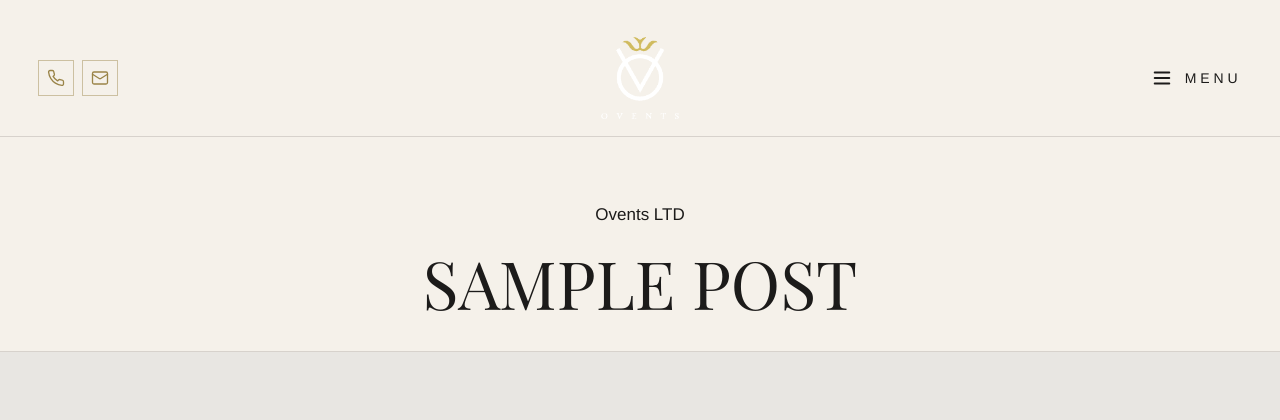
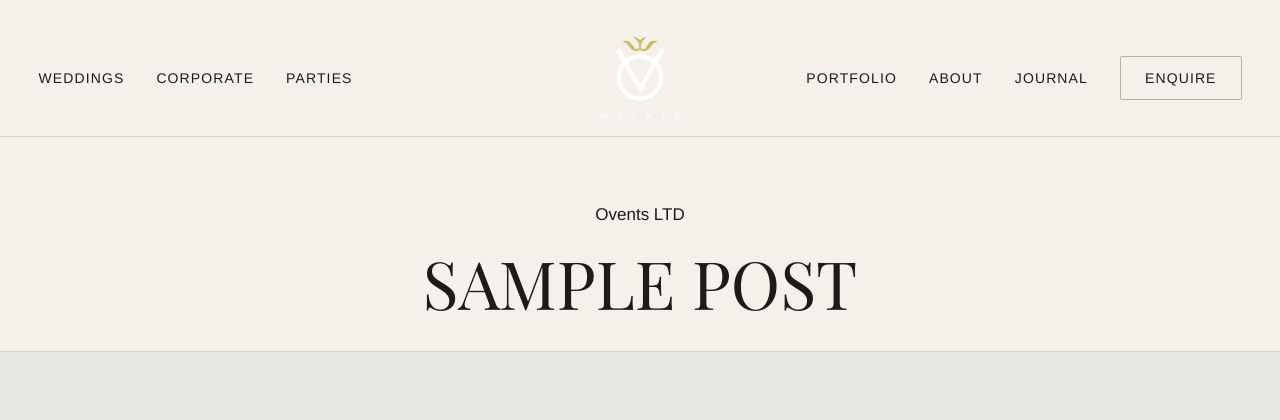
Before and after one commit to bphat234/ovents-theme-staging, a WordPress theme: template page.php in a window 1280 px wide. Shown: the top 420 px of the page. Run offline with PHP 8.4 and a stand-in for WordPress, Linux system fonts and the light colour scheme; the site name, menu and one post (Sample post) are stand-ins, and other content is empty; some web fonts are replaced.

Commit message:
Theme 2.9.60.

```diff
--- a/assets/js/main.js
+++ b/assets/js/main.js
@@ -24,13 +24,6 @@
 		if (backdrop) backdrop.hidden = !open;
 		document.body.classList.toggle('nav-open', open);
 		document.body.style.overflow = open ? 'hidden' : '';
-		if (!open) {
-			document.querySelectorAll('.menu-wix__services.is-expanded').forEach(function (li) {
-				li.classList.remove('is-expanded');
-				var btn = li.querySelector('[data-menu-expand]');
-				if (btn) btn.setAttribute('aria-expanded', 'false');
-			});
-		}
 	}
 
 	if (toggle && nav) {
@@ -68,16 +61,6 @@
 		});
 	}
 
-	document.addEventListener('click', function (e) {
-		var btn = e.target.closest('[data-menu-expand]');
-		if (!btn || !nav || !nav.contains(btn)) return;
-		e.preventDefault();
-		e.stopPropagation();
-		var row = btn.closest('.menu-wix__services');
-		if (!row) return;
-		var expanded = row.classList.toggle('is-expanded');
-		btn.setAttribute('aria-expanded', expanded ? 'true' : 'false');
-	});
 
 	var instaGrid = document.querySelector('[data-insta-grid]');
 	var instaToggle = document.querySelector('[data-insta-toggle]');
--- a/functions.php
+++ b/functions.php
@@ -9,7 +9,7 @@ if ( ! defined( 'ABSPATH' ) ) {
 	exit;
 }
 
-define( 'OVENTS_VERSION', '2.9.58' );
+define( 'OVENTS_VERSION', '2.9.60' );
 
 require_once get_template_directory() . '/inc/env.php';
 require_once get_template_directory() . '/inc/staging-guard.php';
--- a/header.php
+++ b/header.php
@@ -25,9 +25,24 @@ $is_hero_header = ovents_use_hero_chrome();
 				<?php echo ovents_icon( 'mail' ); // phpcs:ignore WordPress.Security.EscapeOutput.OutputNotEscaped ?>
 			</a>
 		</div>
+		<nav class="header-nav-desktop" aria-label="Main">
+			<ul class="menu-desktop">
+				<li><a href="<?php echo esc_url( home_url( '/weddings/' ) ); ?>"<?php echo ( is_page( 'weddings' ) ? ' aria-current="page"' : '' ); ?>>Weddings</a></li>
+				<li><a href="<?php echo esc_url( home_url( '/corporate-events/' ) ); ?>"<?php echo ( is_page( 'corporate-events' ) ? ' aria-current="page"' : '' ); ?>>Corporate</a></li>
+				<li><a href="<?php echo esc_url( home_url( '/parties/' ) ); ?>"<?php echo ( is_page( 'parties' ) ? ' aria-current="page"' : '' ); ?>>Parties</a></li>
+			</ul>
+		</nav>
 		<a class="brand" href="<?php echo esc_url( home_url( '/' ) ); ?>">
 			<img src="<?php echo esc_url( get_theme_file_uri( 'assets/img/logo-header-white.png' ) ); ?>" width="150" height="150" alt="Ovents LTD" decoding="async">
 		</a>
+		<nav class="header-nav-desktop header-nav-desktop--right" aria-label="Secondary">
+			<ul class="menu-desktop">
+				<li><a href="<?php echo esc_url( home_url( '/portfolio/' ) ); ?>"<?php echo ( defined( 'OVENTS_PORTFOLIO_CPT' ) && ( is_post_type_archive( OVENTS_PORTFOLIO_CPT ) || is_singular( OVENTS_PORTFOLIO_CPT ) ) ? ' aria-current="page"' : '' ); ?>>Portfolio</a></li>
+				<li><a href="<?php echo esc_url( home_url( '/about/' ) ); ?>"<?php echo ( is_page( 'about' ) ? ' aria-current="page"' : '' ); ?>>About</a></li>
+				<li><a href="<?php echo esc_url( home_url( '/blog/' ) ); ?>"<?php echo ( is_page( 'blog' ) || is_singular( 'post' ) || is_home() ? ' aria-current="page"' : '' ); ?>>Journal</a></li>
+				<li><a class="btn-enquire" href="<?php echo esc_url( home_url( '/contact/' ) ); ?>"<?php echo ( is_page( 'contact' ) ? ' aria-current="page"' : '' ); ?>>Enquire</a></li>
+			</ul>
+		</nav>
 		<button type="button" class="nav-toggle" aria-controls="site-nav" aria-expanded="false" aria-label="Open menu">
 			<span class="nav-toggle-icon" aria-hidden="true">
 				<?php echo ovents_icon( 'menu', array( 'width' => 22, 'height' => 22 ) ); // phpcs:ignore WordPress.Security.EscapeOutput.OutputNotEscaped ?>
--- a/style.css
+++ b/style.css
@@ -389,6 +383,128 @@ body.has-inner-hero-header .site-chrome:not(.is-scrolled) .icon-link {
 	line-height: 0;
 }
 
+.header-nav-desktop {
+	display: none;
+}
+
+.menu-desktop {
+	list-style: none;
+	margin: 0;
+	padding: 0;
+	display: flex;
+	align-items: center;
+	gap: clamp(1.25rem, 2.5vw, 2rem);
+}
+
+.menu-desktop a {
+	font-family: var(--body);
+	font-size: 14px;
+	font-weight: 400;
+	letter-spacing: 0.08em;
+	text-transform: uppercase;
+	color: var(--white);
+	text-decoration: none;
+	transition: color 0.2s ease;
+	position: relative;
+	display: inline-block;
+	min-height: 44px;
+	display: inline-flex;
+	align-items: center;
+}
+
+.menu-desktop a:hover {
+	color: var(--gold-light);
+}
+
+.menu-desktop a:focus-visible {
+	outline: 2px solid var(--gold-light);
+	outline-offset: 4px;
+	border-radius: 2px;
+}
+
+.menu-desktop a[aria-current="page"] {
+	color: var(--gold-light);
+}
+
+.btn-enquire {
+	border: 1px solid rgba(255, 255, 255, 0.4);
+	border-radius: 2px;
+	padding: 0.65rem 1.5rem;
+	transition: background 0.2s ease, border-color 0.2s ease, color 0.2s ease;
+}
+
+.btn-enquire:hover {
+	background: rgba(255, 255, 255, 0.08);
+	border-color: rgba(255, 255, 255, 0.65);
+	color: var(--white);
+}
+
+.has-inner-header .menu-desktop a {
+	color: var(--ink);
+}
+
+.has-inner-header .menu-desktop a:hover {
+	color: var(--gold);
+}
+
+.has-inner-header .menu-desktop a[aria-current="page"] {
+	color: var(--gold);
+}
+
+.has-inner-header .btn-enquire {
+	border-color: rgba(28, 27, 26, 0.3);
+}
+
+.has-inner-header .btn-enquire:hover {
+	background: rgba(28, 27, 26, 0.04);
+	border-color: rgba(28, 27, 26, 0.5);
+	color: var(--ink);
+}
+
+.site-chrome.is-scrolled.site-chrome--hero .menu-desktop a {
+	color: var(--white);
+}
+
+.site-chrome.is-scrolled.site-chrome--hero .menu-desktop a:hover {
+	color: var(--gold-light);
+}
+
+.site-chrome.is-scrolled.site-chrome--hero .menu-desktop a[aria-current="page"] {
+	color: var(--gold-light);
+}
+
+.site-chrome.is-scrolled.site-chrome--hero .btn-enquire {
+	border-color: rgba(255, 255, 255, 0.4);
+}
+
+.site-chrome.is-scrolled.site-chrome--hero .btn-enquire:hover {
+	background: rgba(255, 255, 255, 0.08);
+	border-color: rgba(255, 255, 255, 0.65);
+	color: var(--white);
+}
+
+.site-chrome.is-scrolled.site-chrome--inner .menu-desktop a {
+	color: var(--ink);
+}
+
+.site-chrome.is-scrolled.site-chrome--inner .menu-desktop a:hover {
+	color: var(--gold);
+}
+
+.site-chrome.is-scrolled.site-chrome--inner .menu-desktop a[aria-current="page"] {
+	color: var(--gold);
+}
+
+.site-chrome.is-scrolled.site-chrome--inner .btn-enquire {
+	border-color: rgba(28, 27, 26, 0.3);
+}
+
+.site-chrome.is-scrolled.site-chrome--inner .btn-enquire:hover {
+	background: rgba(28, 27, 26, 0.04);
+	border-color: rgba(28, 27, 26, 0.5);
+	color: var(--ink);
+}
+
 .lucide {
 	flex-shrink: 0;
 	stroke: currentColor;
@@ -3180,6 +3262,27 @@ body.home .territory-panel.home-band--dark {
 	body { padding-bottom: 3.25rem; }
 	.whatsapp-float {
 		bottom: calc(3.25rem + var(--whatsapp-float-gap, 24px));
+	}
+}
+@media (min-width: 1024px) {
+	.header-bar {
+		grid-template-columns: 1fr auto 1fr;
+		gap: clamp(1.5rem, 3vw, 3rem);
+	}
+	.header-nav-desktop {
+		display: flex;
+		align-items: center;
+	}
+	.header-nav-desktop--right {
+		justify-content: flex-end;
+	}
+	.header-contacts,
+	.nav-toggle {
+		display: none;
+	}
+	.brand {
+		grid-column: 2;
+		grid-row: 1;
 	}
 }
 @media (max-width: 720px) {
--- a/template-parts/nav-overlay.php
+++ b/template-parts/nav-overlay.php
@@ -12,19 +12,12 @@ $home = untrailingslashit( home_url() );
 	</button>
 	<div class="site-nav__inner">
 		<ul class="menu-wix">
+			<li><a href="<?php echo esc_url( $home . '/weddings/' ); ?>">Weddings</a></li>
+			<li><a href="<?php echo esc_url( $home . '/corporate-events/' ); ?>">Corporate</a></li>
+			<li><a href="<?php echo esc_url( $home . '/parties/' ); ?>">Parties</a></li>
+			<li><a href="<?php echo esc_url( $home . '/portfolio/' ); ?>">Portfolio</a></li>
 			<li><a href="<?php echo esc_url( $home . '/about/' ); ?>">About</a></li>
-			<li class="menu-wix__services">
-				<button type="button" class="menu-wix__toggle" aria-expanded="false" data-menu-expand>
-					<span>Services</span>
-					<?php echo ovents_icon( 'chevron-down', array( 'width' => 20, 'height' => 20, 'class' => 'menu-wix__chevron' ) ); // phpcs:ignore WordPress.Security.EscapeOutput.OutputNotEscaped ?>
-				</button>
-				<ul class="menu-wix__sub">
-					<li><a href="<?php echo esc_url( $home . '/weddings/' ); ?>">Weddings</a></li>
-					<li><a href="<?php echo esc_url( $home . '/corporate-events/' ); ?>">Corporate</a></li>
-					<li><a href="<?php echo esc_url( $home . '/parties/' ); ?>">Parties</a></li>
-				</ul>
-			</li>
-			<li><a href="<?php echo esc_url( $home . '/blog/' ); ?>">Blog</a></li>
+			<li><a href="<?php echo esc_url( $home . '/blog/' ); ?>">Journal</a></li>
 			<li><a href="<?php echo esc_url( $home . '/faq/' ); ?>">FAQ</a></li>
 			<li><a href="<?php echo esc_url( $home . '/contact/' ); ?>">Contact</a></li>
 			<li class="menu-wix__social">
```
Also changed, not shown: other parts of style.css (+7 -47 lines).
